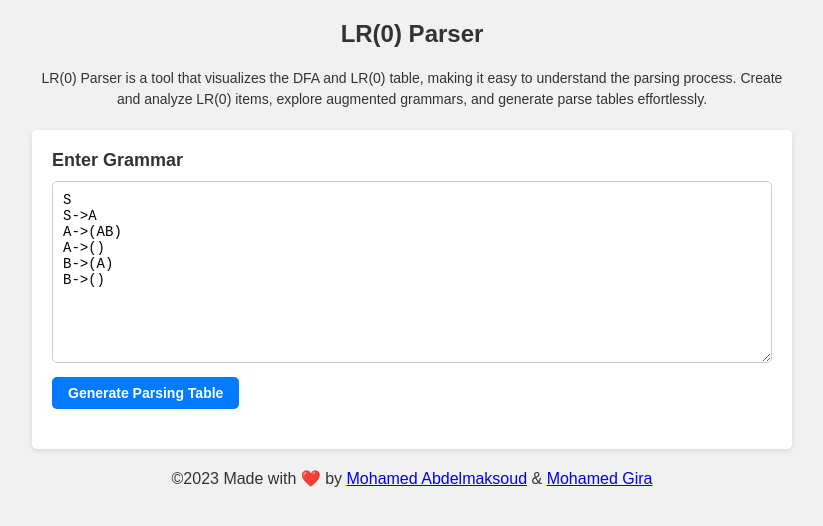
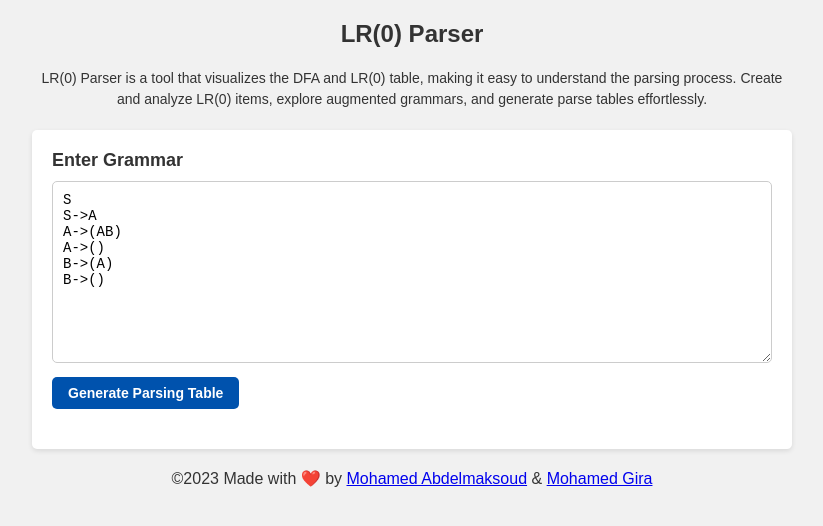
Before and after one commit to helmy162/lr0-parsing-table-generator, a React (Create React App) app: page / in a window 1280 px wide. Shown: the top 526 px of the page, without its empty margins (228-1051 px from the left). Built offline with nearby package versions, Linux system fonts and the light colour scheme.

Commit message:
updated colors to provide better contranst

```diff
--- a/src/index.css
+++ b/src/index.css
@@ -82,7 +82,7 @@ body {
   font-size: 14px;
   font-weight: bold;
   color: #fff;
-  background-color: #007bff;
+  background-color: #0052AD;
   border: none;
   border-radius: 5px;
   cursor: pointer;
```
Also changed, not shown: 1 other file (tests, documents, lock files or other folders).
